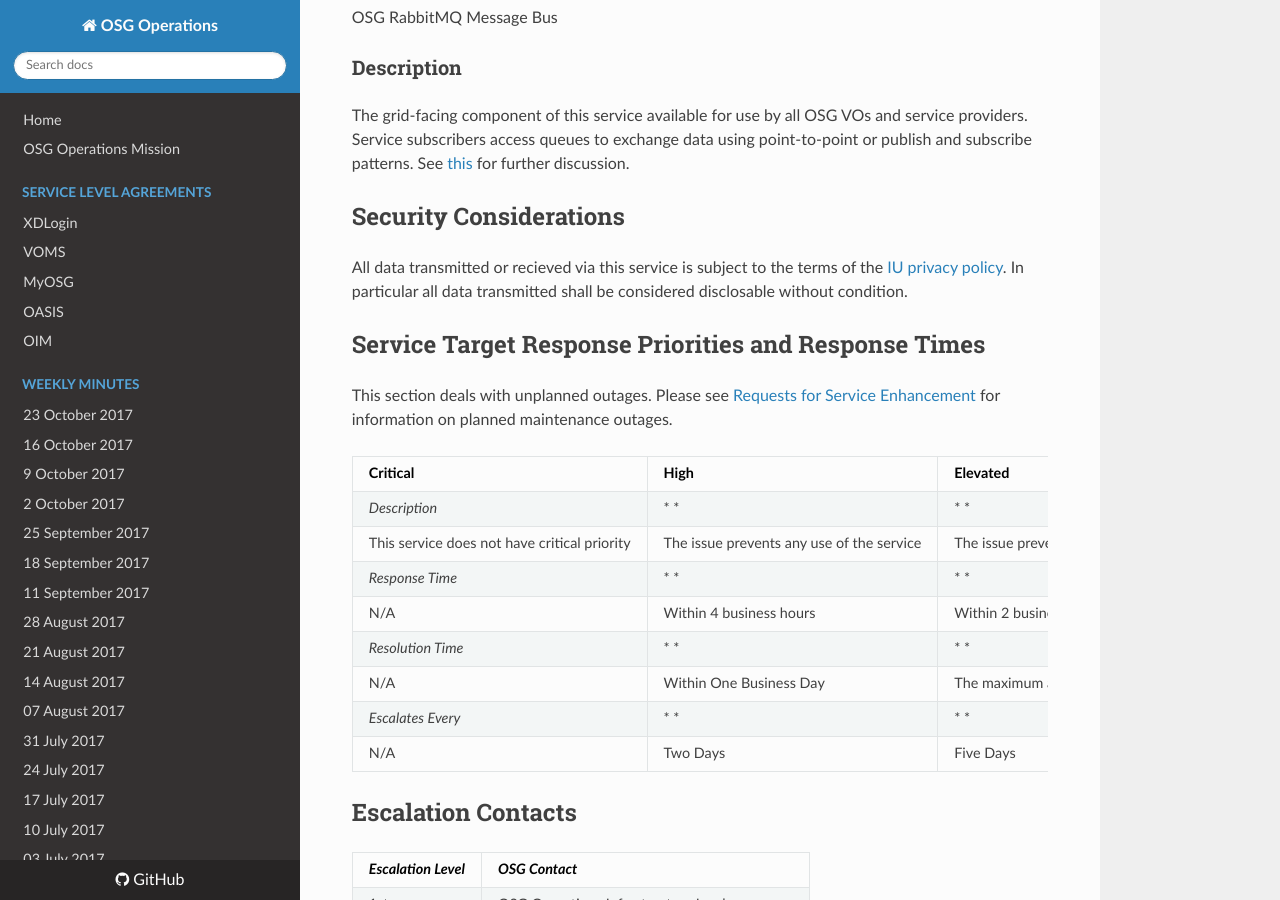
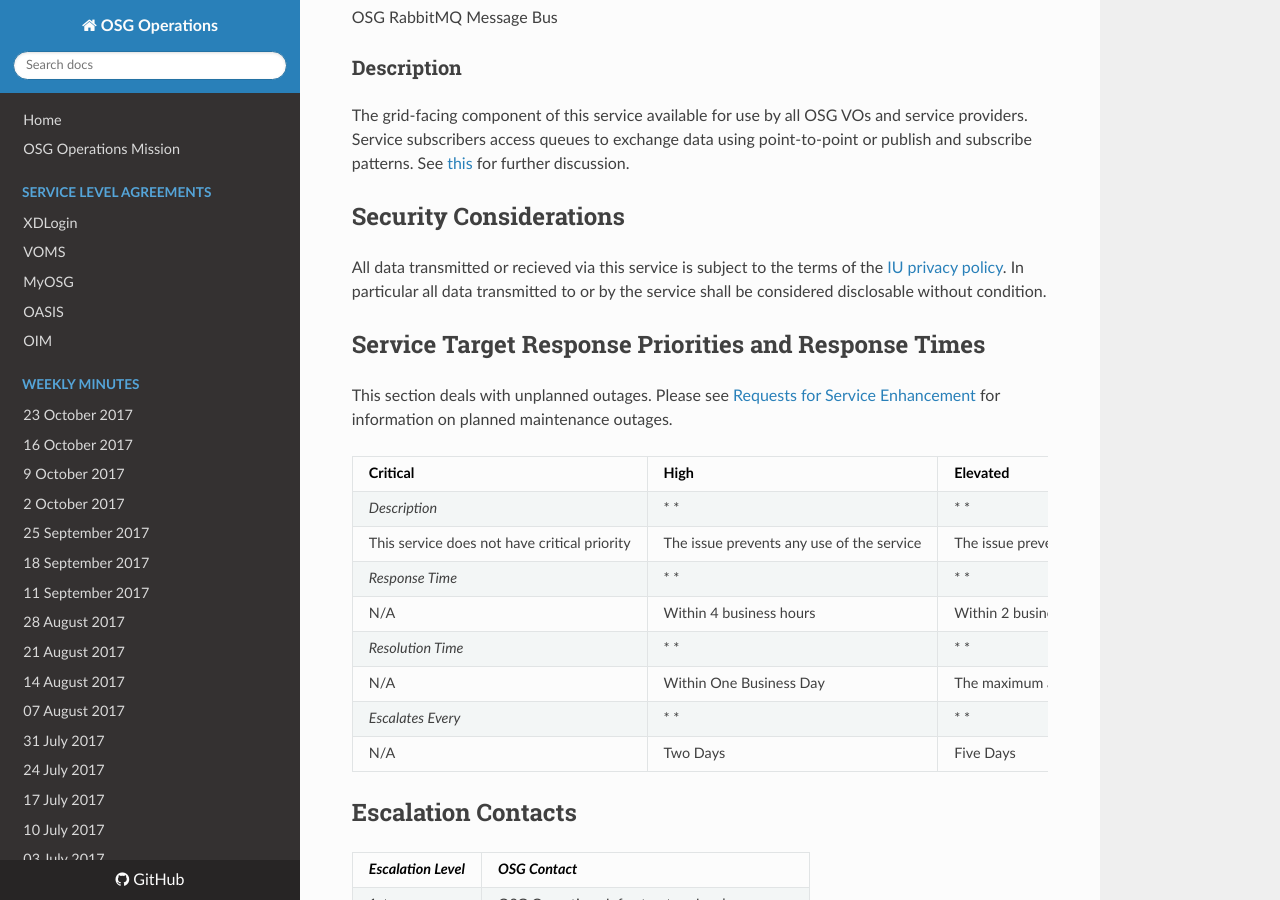
Before and after one commit to osg-htc/operations, an MkDocs documentation site: the page built from docs/SLA/event.md, in a window 1280 px wide and 900 px high, scrolled down 819 px. Built offline with MkDocs 1.6.1, drawn with Linux system fonts in a browser that asks for light colours; nearby versions of some CDN libraries; old or Windows-style settings are respelled for this version of MkDocs.

Commit message:
Update event.md

```diff
--- a/docs/SLA/event.md
+++ b/docs/SLA/event.md
@@ -29,7 +29,7 @@
 All data transmitted or recieved via this service
 is subject to the terms of the
 [IU privacy policy](https://github.com/opensciencegrid/operations/blob/master/docs/privacy.md).
-In particular all data transmitted shall be considered disclosable without condition.
+In particular all data transmitted to or by the service shall be considered disclosable without condition.
 
 ## Service Target Response Priorities and Response Times
 
```
